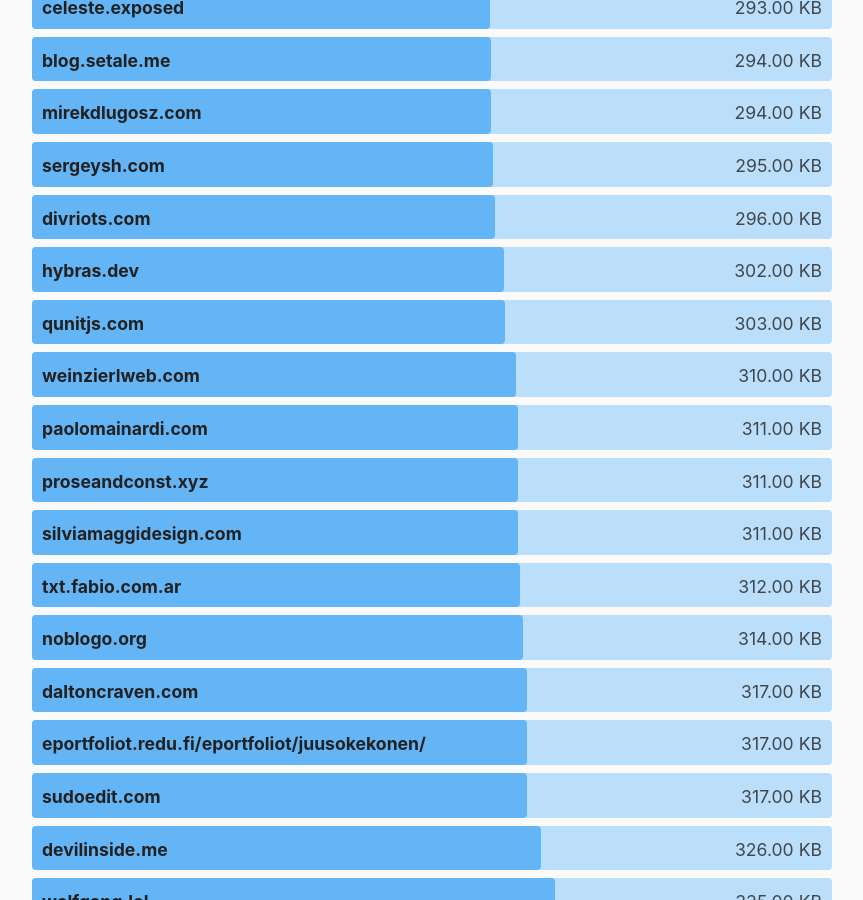
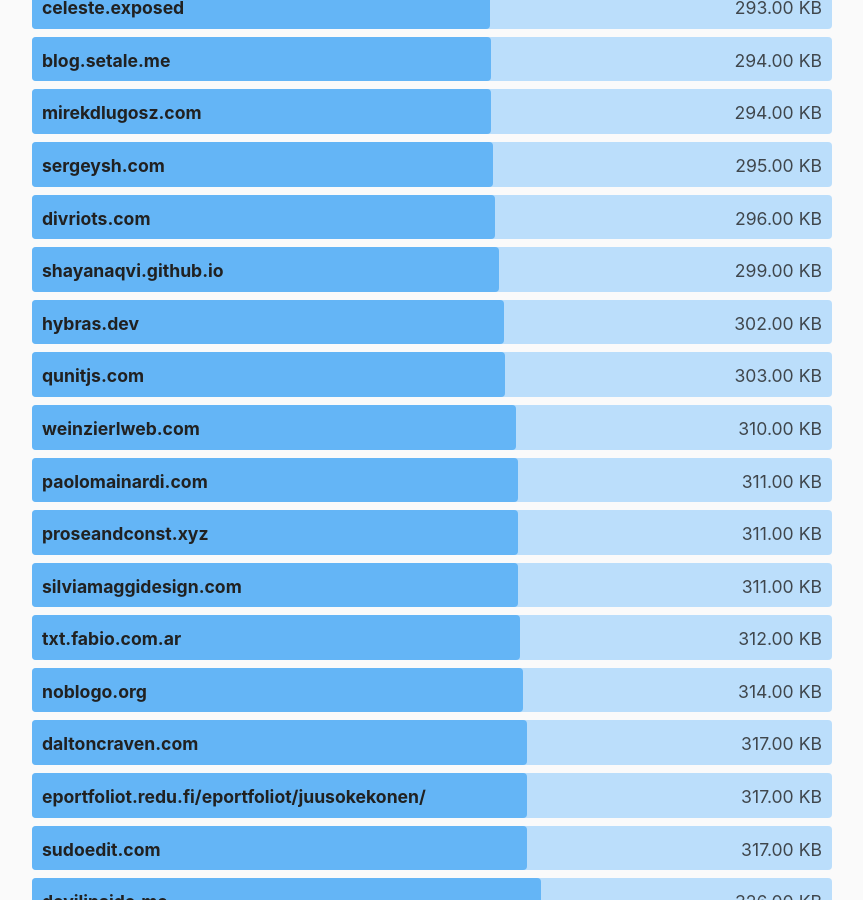
Before and after one commit to kevquirk/512kb.club, a Jekyll site: the page built from index.md, in a window 1280 px wide and 900 px high, scrolled down 30473 px. Shown: the whole window, without its empty margins (208-1071 px from the left). Built offline with Jekyll 4.4.1, drawn with Linux system fonts in a browser that asks for light colours.

Commit message:
Added shayanaqvi.github.io

```diff
--- a/_data/sites.yml
+++ b/_data/sites.yml
@@ -2652,6 +2652,11 @@
   size: 60.0
   last_checked: 2022-08-01
 
+- domain: shayanaqvi.github.io
+  url: https://shayanaqvi.github.io/
+  size: 299
+  last_checked: 2023-09-16
+
 - domain: sheepdev.xyz
   url: https://sheepdev.xyz
   size: 105
```
